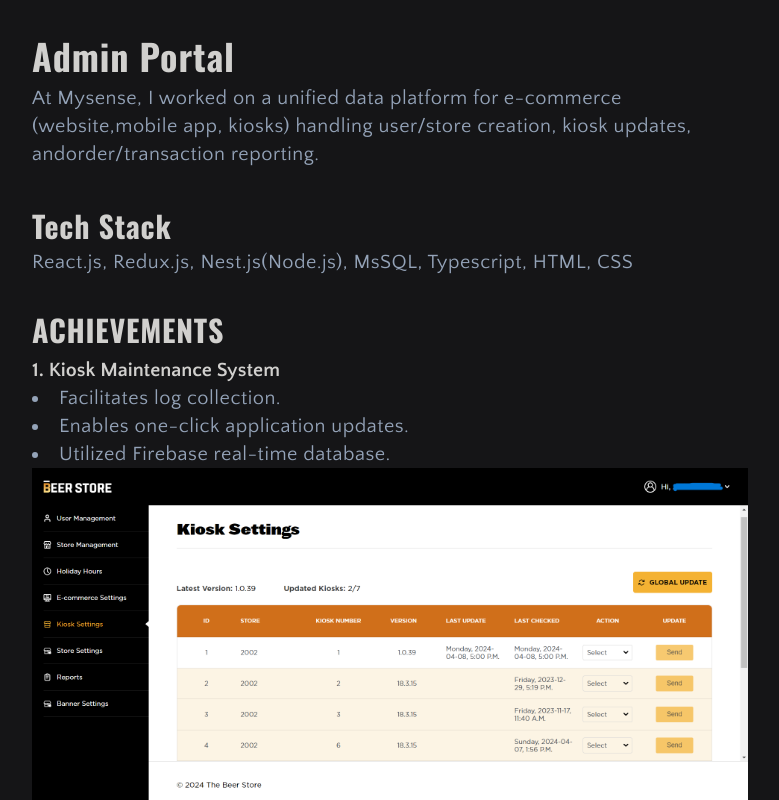
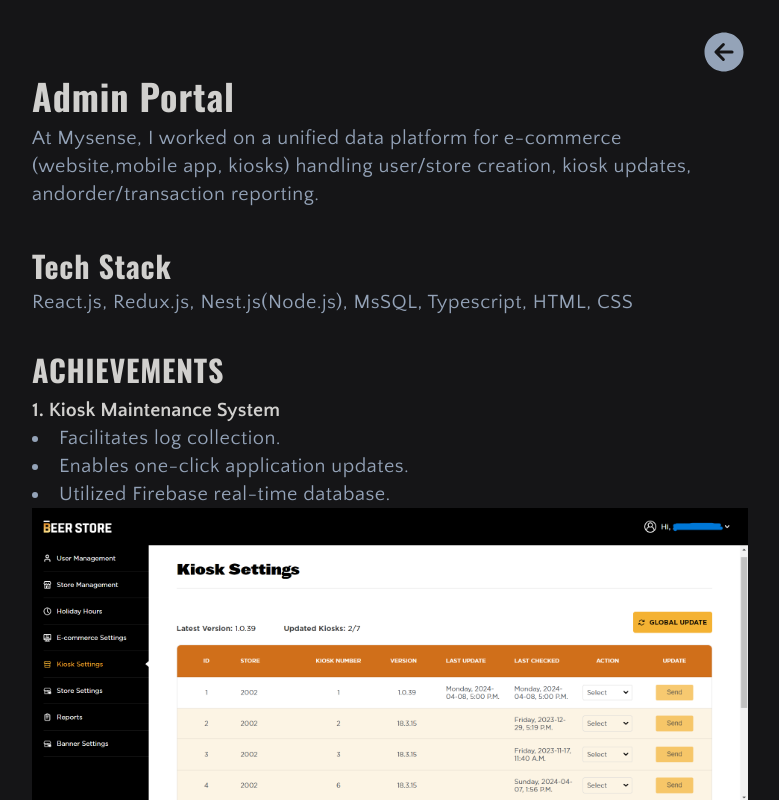
Before and after one commit to ankurmehta102/portfolio, a React (Vite) app: page /projects/admin-portal in a window 1280 px wide. Shown: the top 800 px of the page, without its empty margins (250-1029 px from the left). Built offline with nearby package versions, Linux system fonts and the light colour scheme; a web font is replaced by a local one.

Commit message:
Add: Github button in projectdescriptionpage
Fix: UI

```diff
--- a/src/components/layout/MainLayout.tsx
+++ b/src/components/layout/MainLayout.tsx
@@ -3,9 +3,9 @@
 
 function MainLayout({ children }: { children: React.ReactNode }) {
   return (
-    <div className="flex min-h-screen w-full  justify-center pt-10">
+    <div className="flex min-h-screen w-full justify-center pt-8">
       <div className="flex w-full max-w-[740px] flex-col items-center justify-center">
-        <div className="min-h-[calc(100%-60px)]">{children}</div>
+        <div className="min-h-[calc(100%-60px)] ">{children}</div>
 
         <Footer />
       </div>
--- a/src/components/section/ProjectInfo.tsx
+++ b/src/components/section/ProjectInfo.tsx
@@ -1,18 +1,21 @@
 import Text from "../ui/Text";
 import Heading from "../ui/Heading";
+import Button from "../ui/Button";
 
 interface ProjectInfoProps {
   title: string;
   description: string;
+  link?: string;
 }
 
-function ProjectInfo({ title, description }: ProjectInfoProps) {
+function ProjectInfo({ title, description, link }: ProjectInfoProps) {
   return (
     <section id="project-info">
       <Heading variant="Heading">{title}</Heading>
       <Text liteText={true} className="mt-2 leading-height-3">
         {description}
       </Text>
+      {link && <Button className="mt-2">Github</Button>}
     </section>
   );
 }
--- a/src/components/ui/Button.tsx
+++ b/src/components/ui/Button.tsx
@@ -1,12 +1,18 @@
-interface ButtonProps {
+import { HTMLAttributes } from "react";
+import { twMerge } from "tailwind-merge";
+interface ButtonProps extends HTMLAttributes<HTMLButtonElement> {
   children: React.ReactNode;
 }
 
-function Button({ children }: ButtonProps) {
+function Button({ children, className, ...props }: ButtonProps) {
   return (
     <button
       id="resume"
-      className="rounded bg-white  px-3  py-1 text-lg font-bold hover:brightness-90"
+      className={twMerge(
+        "rounded bg-white  px-3  py-1 text-lg font-bold hover:brightness-90",
+        className,
+      )}
+      {...props}
     >
       {children}
     </button>
--- a/src/components/ui/Icon.tsx
+++ b/src/components/ui/Icon.tsx
@@ -5,10 +5,7 @@
 
 function Icon({ children, link }: IconProps) {
   return (
-    <a
-      href={link}
-      className={`mr-1 h-8 w-8 text-white hover:text-slate-400 fold:mr-4 fold:h-4 fold:w-4 `}
-    >
+    <a href={link} className={`mr-4 h-4 w-4 text-white hover:text-slate-400 `}>
       {children}
     </a>
   );
--- a/src/components/ui/ProfileInfo.tsx
+++ b/src/components/ui/ProfileInfo.tsx
@@ -17,7 +17,7 @@
       </div>
       <div
         id="name-section"
-        className={` ml-1  flex h-full flex-col justify-center text-left fold:ml-2 laptop:ml-4 `}
+        className={` ml-2 flex h-full flex-col justify-center text-left`}
       >
         <Heading variant="SubHeading">Ankur Mehta</Heading>
         <Text liteText={true} className="mt-1">
--- a/src/data.ts
+++ b/src/data.ts
@@ -9,6 +9,7 @@
     "At Mysense, I worked on a unified data platform for e-commerce (website,mobile app, kiosks) handling user/store creation, kiosk updates, andorder/transaction reporting.",
   techStack:
     "React.js, Redux.js, Nest.js(Node.js), MsSQL, Typescript, HTML, CSS",
+  link: "",
   achievements: [
     {
       taskHeading: "1. Kiosk Maintenance System",
@@ -36,6 +37,7 @@
     "At Mysense, I worked on a unified data platform for e-commerce (website,mobile app, kiosks) handling user/store creation, kiosk updates, andorder/transaction reporting.",
   techStack:
     "React.js, Redux.js, Nest.js(Node.js), MsSQL, Typescript, HTML, CSS",
+  link: "",
   achievements: [
     {
       taskHeading: "1. Kiosk Maintenance System",
@@ -63,6 +65,7 @@
     "At Mysense, I worked on a unified data platform for e-commerce (website,mobile app, kiosks) handling user/store creation, kiosk updates, andorder/transaction reporting.",
   techStack:
     "React.js, Redux.js, Nest.js(Node.js), MsSQL, Typescript, HTML, CSS",
+  link: "http://google.com",
   features: [
     {
       taskDescription: [
--- a/src/pages/ProjectDescriptionPage.tsx
+++ b/src/pages/ProjectDescriptionPage.tsx
@@ -3,9 +3,14 @@
 import TechStack from "../components/section/TechStack";
 import useFetchData from "../hooks/useFetchData";
 import { TaskHeading } from "../types";
+import { IoMdArrowRoundBack } from "react-icons/io";
+import { IoIosArrowRoundBack } from "react-icons/io";
+import { IoArrowBackCircle } from "react-icons/io5";
+import { useNavigate } from "react-router-dom";
 
 function ProjectDescriptionPage() {
   const [projectData] = useFetchData();
+  const navigate = useNavigate();
 
   const taskSectionHeading = projectData.achievements
     ? TaskHeading.ACHIEVEMENTS
@@ -14,10 +19,19 @@
 
   return (
     projectData.title && (
-      <div className="px-3">
+      <div className="px-3 ">
+        <div className="pointer flex w-full cursor-pointer justify-end">
+          <IoArrowBackCircle
+            className="h-12 w-12 font-black text-grey"
+            onClick={() => {
+              navigate("/", { replace: true });
+            }}
+          />
+        </div>
         <ProjectInfo
           title={projectData.title}
           description={projectData.description}
+          link={projectData.link}
         />
         <TechStack techStack={projectData.techStack} />
         <TaskSection heading={taskSectionHeading} taskData={taskData} />
```
